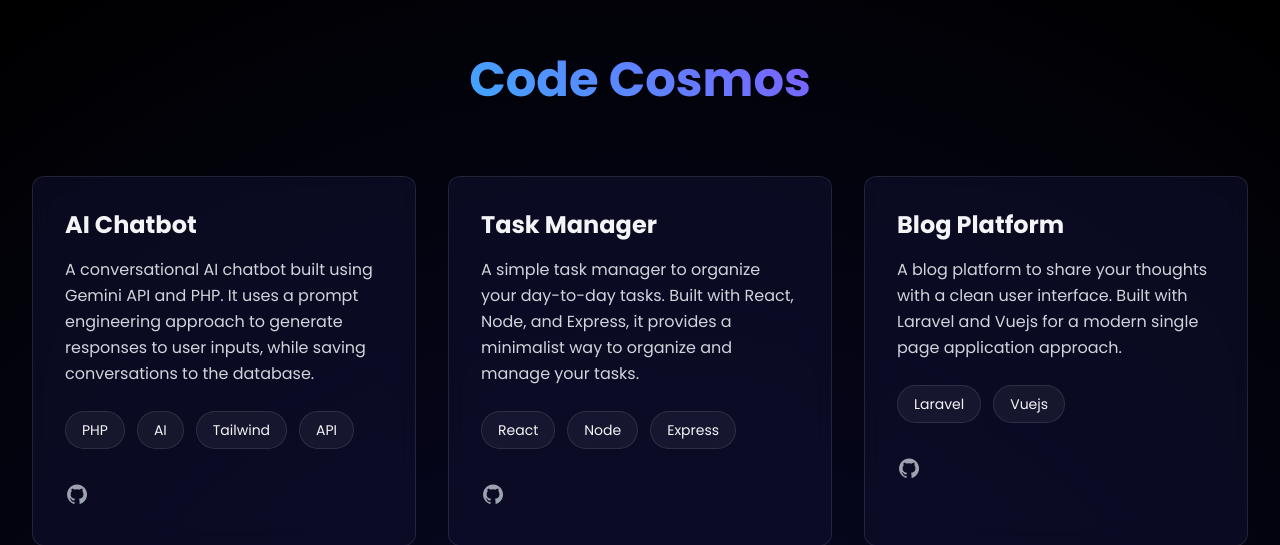
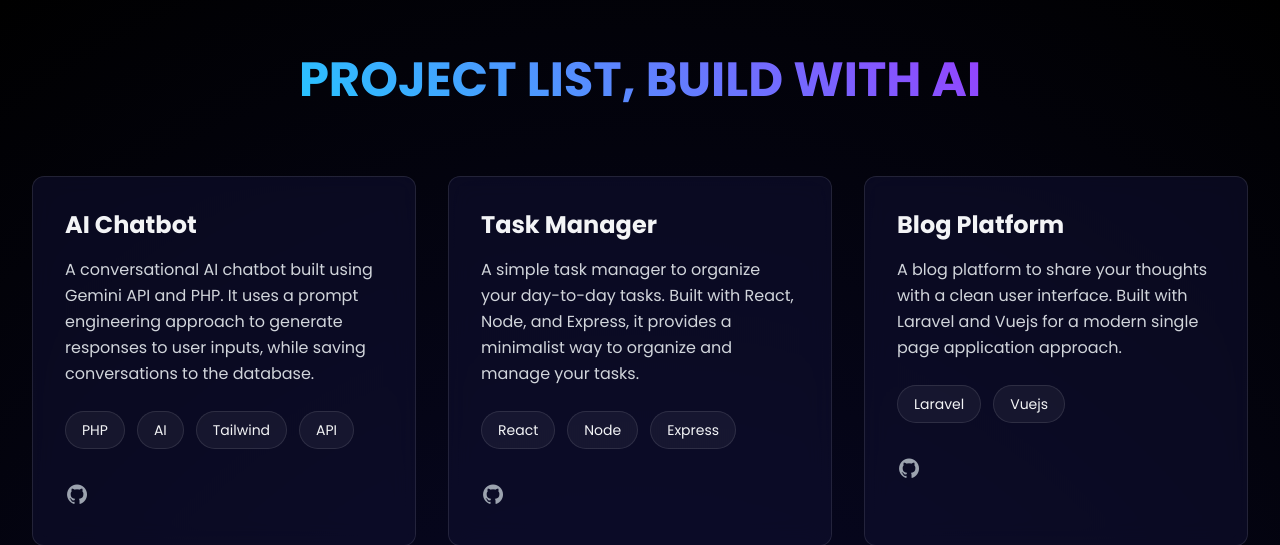
Before and after one commit to mkjuel25/Project-Owntweet-A-Stylish-Project-List-Builder, a PHP site: page / in a window 1280 px wide. Shown: the top 545 px of the page. Run offline with PHP 8.4, Linux system fonts and the light colour scheme; some libraries are stand-ins or nearby versions.

Commit message:
Update index.php

```diff
--- a/index.php
+++ b/index.php
@@ -5,8 +5,9 @@
     <meta name="viewport" content="width=device-width, initial-scale=1.0">
     <title>Project Owntweet</title>
     <!-- Tailwind CSS CDN -->
-     <script src="https://cdn.tailwindcss.com"></script>
-    <!-- Boxicons CDN -->
+     <link href="https://cdnjs.cloudflare.com/ajax/libs/tailwindcss/3.4.1/tailwind.min.css" rel="stylesheet">
+     <script defer src="https://cdn.tailwindcss.com"></script>
+     <!-- Boxicons CDN -->
     <link href="https://unpkg.com/boxicons@2.1.4/css/boxicons.min.css" rel="stylesheet">
     <!-- Google Fonts CDN -->
     <link href="https://fonts.googleapis.com/css2?family=Poppins:wght@300;400;600;700&display=swap" rel="stylesheet">
@@ -83,7 +84,7 @@
 <body class="text-gray-100">
     <div class="container mx-auto py-16 px-4 md:px-8">
         <h1 class="text-5xl font-bold text-center mb-16 gradient-text animate-float">
-            Code Cosmos
+            PROJECT LIST, BUILD WITH AI
         </h1>
 
        <div id="project-list" class="grid grid-cols-1 md:grid-cols-2 xl:grid-cols-3 gap-8">
```
